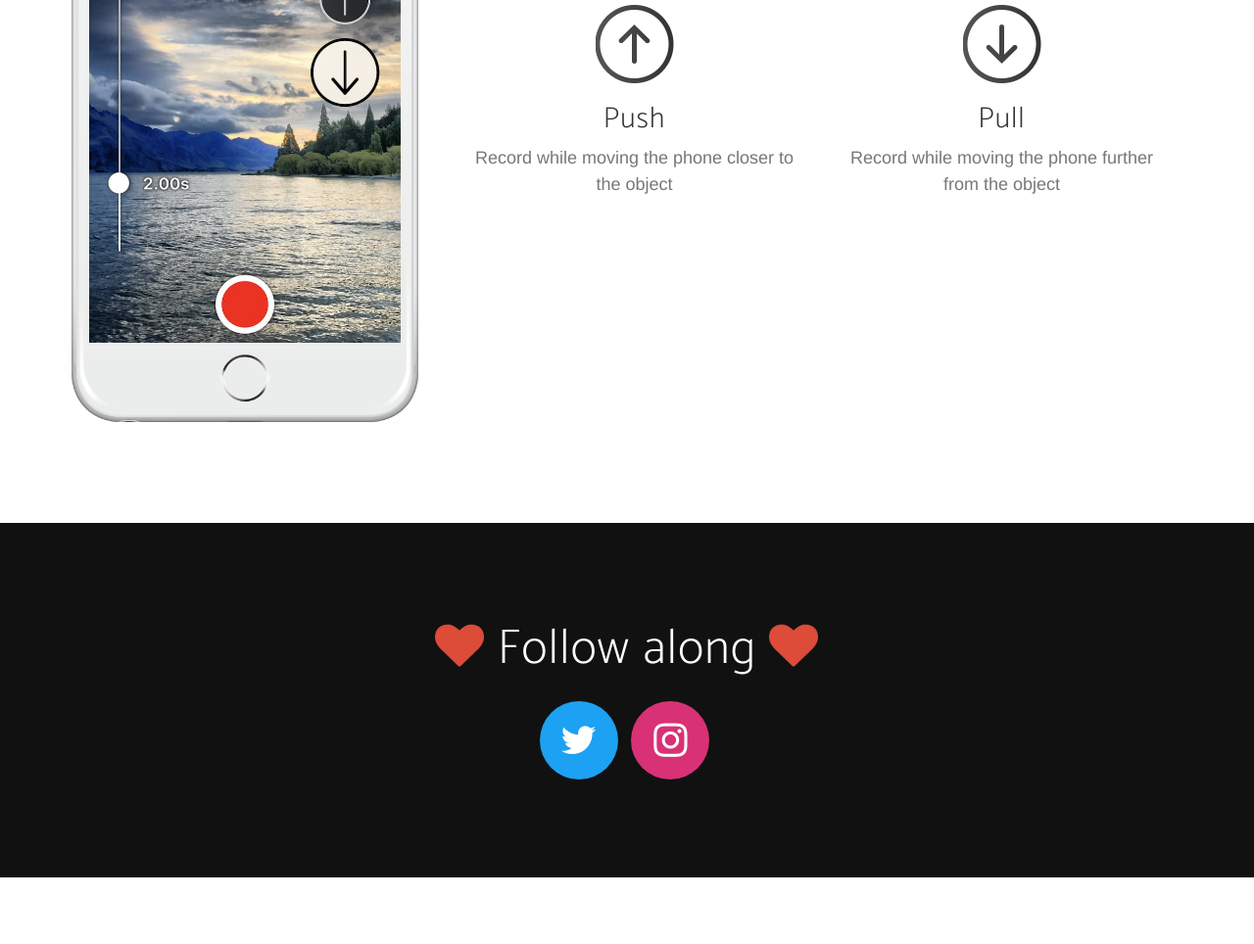
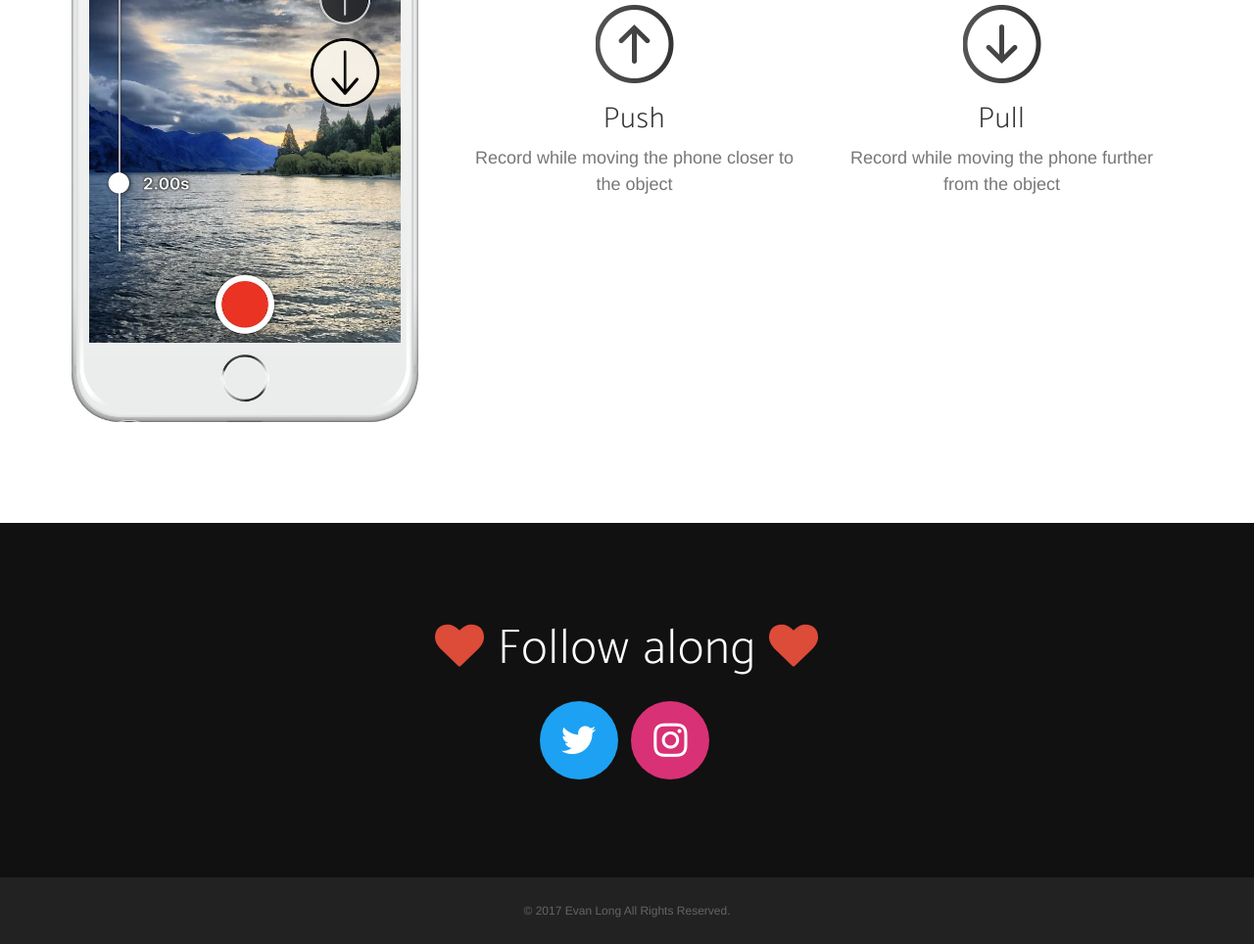
Before and after one commit to evanlong/vertigo, a website: page Website/index.html in a window 1280 px wide. Shown: the part 1944-2908 px from the top of the page at 98% size. Before the commit the page ends 2840 px from the top, so only its background shows below. Drawn offline with nearby package versions, Linux system fonts and the light colour scheme; a web font is replaced by a local one.

Commit message:
Personal Copyright

```diff
--- a/Website/index.html
+++ b/Website/index.html
@@ -205,10 +205,10 @@
         </div>
     </section>
 
-<!--     <footer>
+    <footer>
         <div class="container">
             <p>&copy; 2017 Evan Long All Rights Reserved.</p>
-            <ul class="list-inline">
+<!--             <ul class="list-inline">
                 <li>
                     <a href="#">Privacy</a>
                 </li>
@@ -218,10 +218,10 @@
                 <li>
                     <a href="#">FAQ</a>
                 </li>
-            </ul>
+            </ul> -->
         </div>
     </footer>
- -->
+
     <!-- jQuery -->
     <script src="lib/jquery/jquery.min.js"></script>
 
```
